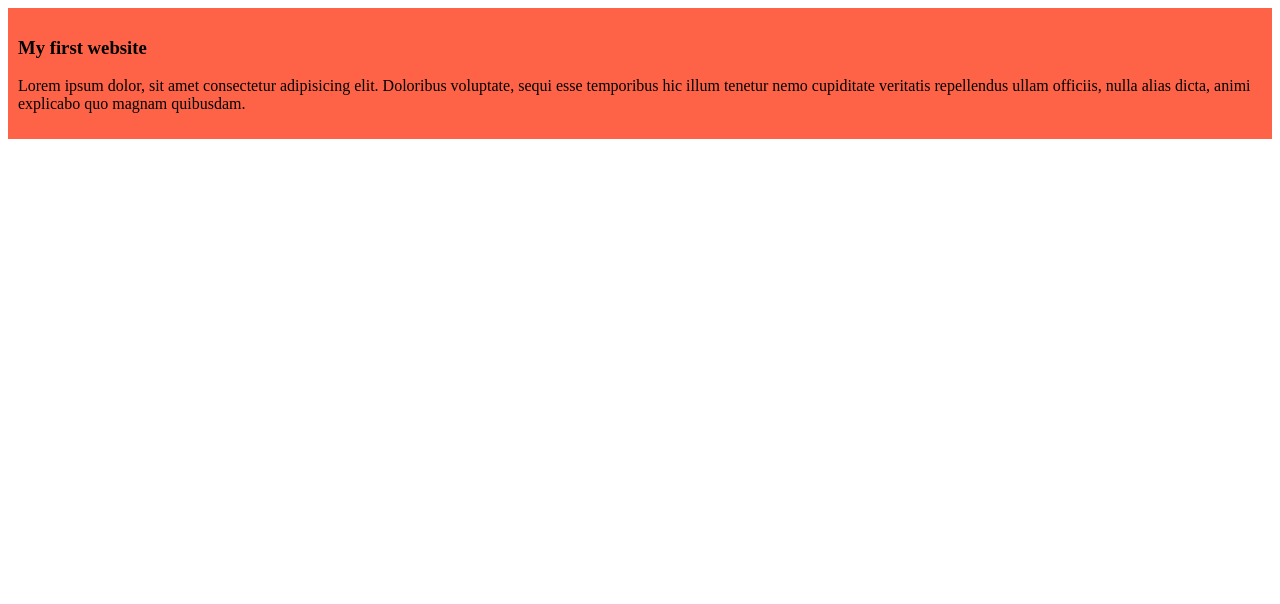
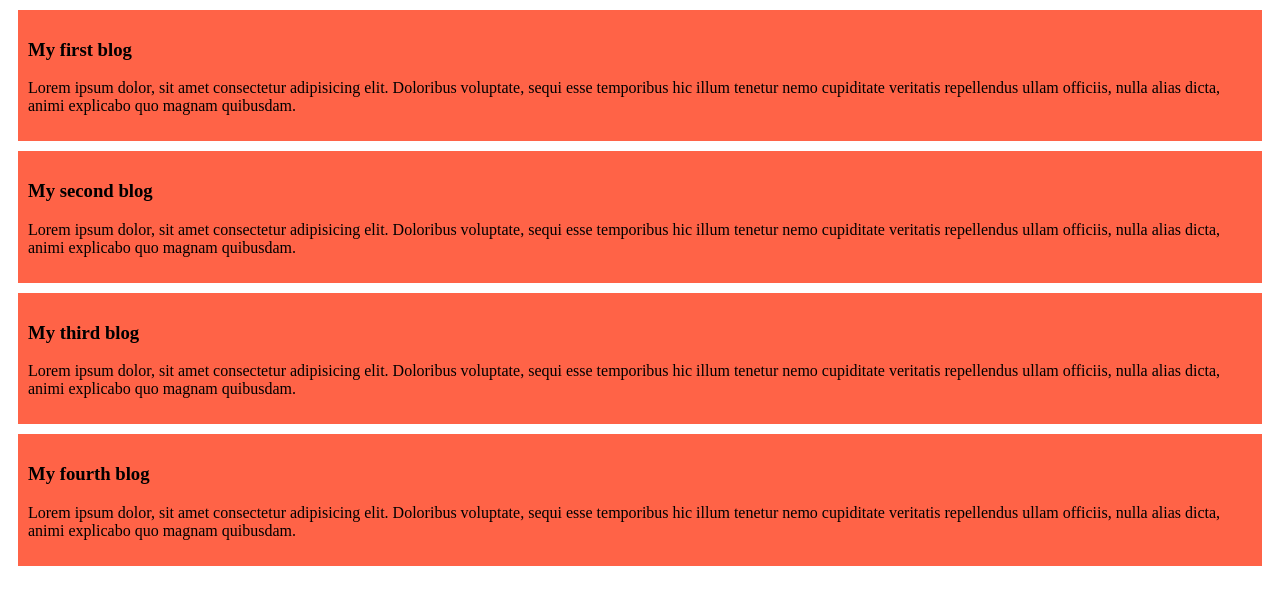
Before and after one commit to abdullahalyf/my-simple-website, a plain HTML site: page index.html in a window 1280 px wide. Drawn offline with Linux system fonts and the light colour scheme.

Commit message:
added the second blog

```diff
--- a/index.html
+++ b/index.html
@@ -8,7 +8,19 @@
 </head>
 <body>
     <div>
-        <h3>My first website</h3>
+        <h3>My first blog</h3>
+        <p>Lorem ipsum dolor, sit amet consectetur adipisicing elit. Doloribus voluptate, sequi esse temporibus hic illum tenetur nemo cupiditate veritatis repellendus ullam officiis, nulla alias dicta, animi explicabo quo magnam quibusdam.</p>
+    </div>
+    <div>
+        <h3>My second blog</h3>
+        <p>Lorem ipsum dolor, sit amet consectetur adipisicing elit. Doloribus voluptate, sequi esse temporibus hic illum tenetur nemo cupiditate veritatis repellendus ullam officiis, nulla alias dicta, animi explicabo quo magnam quibusdam.</p>
+    </div>
+    <div>
+        <h3>My third blog</h3>
+        <p>Lorem ipsum dolor, sit amet consectetur adipisicing elit. Doloribus voluptate, sequi esse temporibus hic illum tenetur nemo cupiditate veritatis repellendus ullam officiis, nulla alias dicta, animi explicabo quo magnam quibusdam.</p>
+    </div>
+    <div>
+        <h3>My fourth blog</h3>
         <p>Lorem ipsum dolor, sit amet consectetur adipisicing elit. Doloribus voluptate, sequi esse temporibus hic illum tenetur nemo cupiditate veritatis repellendus ullam officiis, nulla alias dicta, animi explicabo quo magnam quibusdam.</p>
     </div>
 </body>
--- a/styles/blog.css
+++ b/styles/blog.css
@@ -1,4 +1,5 @@
 div{
     background-color: tomato;
     padding: 10px;
+    margin: 10px;
 }
```
